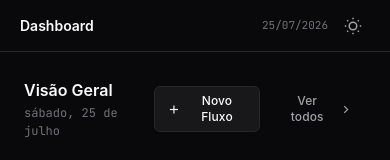
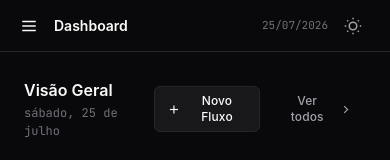
Before and after one commit to alexxsouzaa/controle-setup, a React (Vite) app: page / in a window 390 px wide. Shown: the top 160 px of the page. Built offline with nearby package versions, Linux system fonts and the light colour scheme.

Commit message:
feat: responsividade mobile - sidebar drawer, hamburger menu, overlay

```diff
--- a/src/App.jsx
+++ b/src/App.jsx
@@ -1,3 +1,4 @@
+import { useState } from 'react';
 import { ThemeProvider } from './contexts/ThemeContext';
 import { AppDataProvider } from './contexts/AppDataContext';
 import { ToastProvider } from './contexts/ToastContext';
@@ -36,15 +37,20 @@ export default function App() {
   const [hash, navigate] = useHashRoute();
   const routes = renderRoutes(navigate);
   const route = routes[hash] || routes['/dashboard'];
+  const [menuOpen, setMenuOpen] = useState(false);
+
+  const closeMenu = () => setMenuOpen(false);
+  const toggleMenu = () => setMenuOpen(prev => !prev);
 
   return (
     <ThemeProvider>
       <AppDataProvider>
         <ToastProvider>
         <div className="flex min-h-screen">
-          <Sidebar active={hash} navigate={navigate} />
+          <div className={`sidebar-overlay ${menuOpen ? 'open' : ''}`} onClick={closeMenu} />
+          <Sidebar active={hash} navigate={navigate} className={menuOpen ? 'mobile-open' : ''} />
           <div className="flex-1 ml-60 flex flex-col">
-            <Topbar title={route.title} onNew={route.allowNew ? () => navigate('/novo-setup') : null} />
+            <Topbar title={route.title} onNew={route.allowNew ? () => navigate('/novo-setup') : null} onMenuToggle={toggleMenu} />
             <main className="flex-1 flex flex-col overflow-y-auto" aria-label="Conteúdo principal">{route.page}</main>
           </div>
         </div>
--- a/src/components/Sidebar.jsx
+++ b/src/components/Sidebar.jsx
@@ -20,9 +20,9 @@ const groups = [
   ]},
 ];
 
-export function Sidebar({ active, navigate }) {
+export function Sidebar({ active, navigate, className = '' }) {
   return (
-    <aside className="w-60 border-r border-[var(--border)] bg-[var(--bg-secondary)] flex flex-col fixed top-0 left-0 bottom-0 z-20">
+    <aside className={`w-60 border-r border-[var(--border)] bg-[var(--bg-secondary)] flex flex-col fixed top-0 left-0 bottom-0 z-20 ${className}`}>
       <div className="flex items-center gap-2.5 px-[18px] py-4 border-b border-[var(--border)] h-[52px]">
         <div className="w-7 h-7 rounded-[6px] bg-[var(--fg)] flex items-center justify-center">
           <Icon name="box" size={16} />
--- a/src/components/Topbar.jsx
+++ b/src/components/Topbar.jsx
@@ -3,10 +3,13 @@ import { ThemeContext } from '../contexts/ThemeContext';
 import { Icon } from './Icon';
 import { Button } from './Button';
 
-export function Topbar({ title, onNew }) {
+export function Topbar({ title, onNew, onMenuToggle }) {
   const { theme, toggle } = useContext(ThemeContext);
   return (
     <header className="h-[52px] border-b border-[var(--border)] bg-[var(--bg)] flex items-center px-5 gap-3 sticky top-0 z-10">
+      <button type="button" onClick={onMenuToggle} className="topbar-menu-btn hidden mr-1" aria-label="Abrir menu">
+        <svg xmlns="http://www.w3.org/2000/svg" width="18" height="18" viewBox="0 0 24 24" fill="none" stroke="currentColor" strokeWidth="2"><line x1="3" y1="6" x2="21" y2="6"/><line x1="3" y1="12" x2="21" y2="12"/><line x1="3" y1="18" x2="21" y2="18"/></svg>
+      </button>
       <h1 className="text-[14px] font-semibold text-[var(--fg)] mr-auto">{title}</h1>
       <div className="flex items-center gap-2">
         <span className="text-[11px] text-[var(--fg-muted)] font-mono">
--- a/src/index.css
+++ b/src/index.css
@@ -86,10 +86,18 @@ body {
   height: 100vh;
 }
 
-@media (max-width: 768px) {
-  aside { display: none !important; }
+@media (max-width: 900px) {
+  aside { position: fixed !important; top: 0; left: 0; bottom: 0; width: 280px !important; z-index: 41; transform: translateX(-100%); transition: transform 250ms ease; }
+  aside.mobile-open { transform: translateX(0); }
   .ml-60 { margin-left: 0 !important; }
+  .topbar-menu-btn { display: flex !important; }
 }
+@media (max-width: 640px) {
+  .main-content-padding { padding: 12px !important; }
+  .stats-grid-mobile { grid-template-columns: 1fr 1fr !important; gap: 8px !important; }
+}
+.sidebar-overlay { position: fixed; inset: 0; background: rgba(0,0,0,0.5); z-index: 39; opacity: 0; pointer-events: none; transition: opacity 200ms ease; }
+.sidebar-overlay.open { opacity: 1; pointer-events: auto; }
 @media (prefers-reduced-motion: reduce) { *, *::before, *::after { transition-duration: 0s !important; animation-duration: 0s !important; } }
 
 @keyframes spin { to { transform: rotate(360deg); } }
```
Also changed, not shown: public/favicon.svg.
